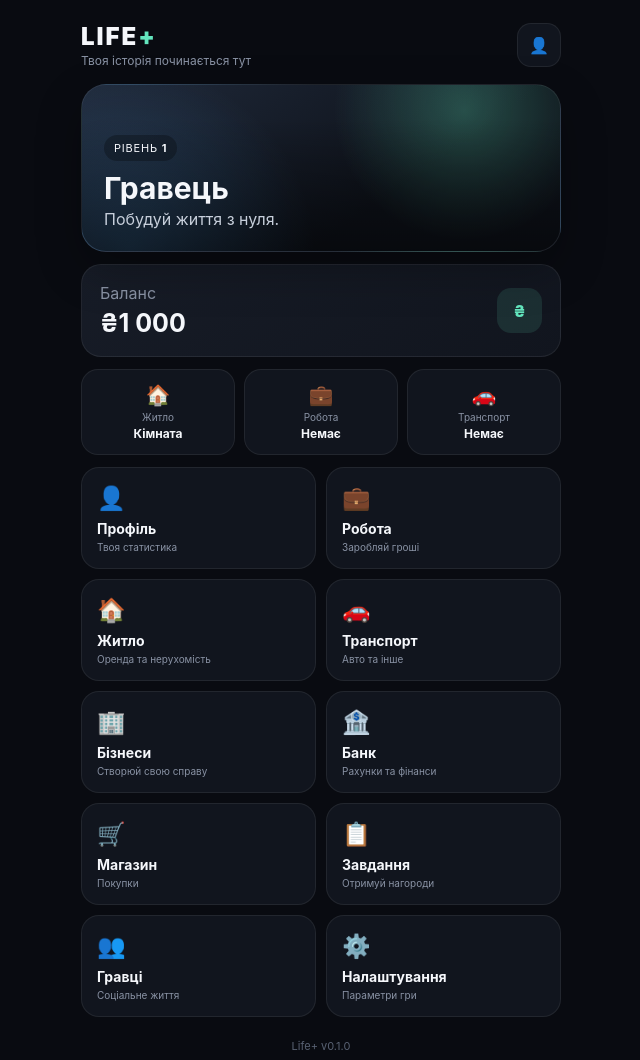
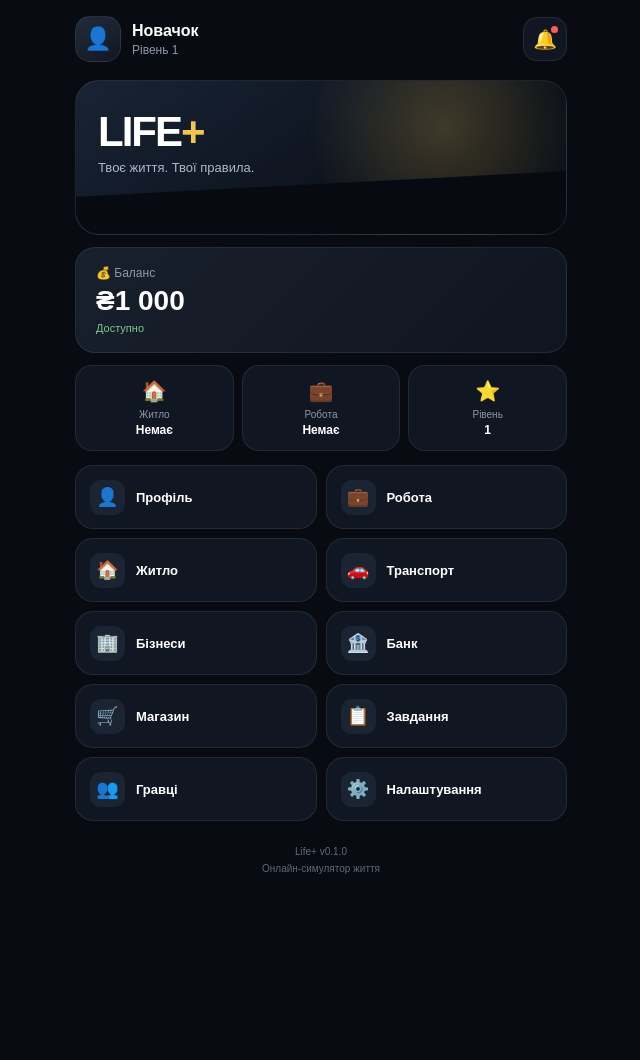
Before and after one commit to MrDragonkoo0/Life-simulator-, a plain HTML site: page index.html in a window 1280 px wide. Shown: the whole page, without its empty margins (319-959 px from the left). After the commit the page ends 906 px from the top, so only its background shows below. Drawn offline with Linux system fonts and the light colour scheme.

Commit message:
Add files via upload

```diff
--- a/app.js
+++ b/app.js
@@ -1,61 +1,46 @@
 const tg = window.Telegram?.WebApp;
 
 if (tg) {
-  tg.ready();
-  tg.expand();
-  try {
-    tg.setHeaderColor("#090b11");
-    tg.setBackgroundColor("#090b11");
-  } catch (e) {}
+    tg.ready();
+    tg.expand();
+    tg.setHeaderColor("#080b12");
+    tg.setBackgroundColor("#080b12");
 }
 
-const player = {
-  name: "Гравець",
-  level: 1,
-  balance: 1000
-};
+const toast = document.getElementById("toast");
+let toastTimer;
 
-const nameEl = document.getElementById("playerName");
-const levelEl = document.getElementById("level");
-const balanceEl = document.getElementById("balance");
+function showToast(message) {
+    toast.textContent = message;
+    toast.classList.add("show");
 
-nameEl.textContent = player.name;
-levelEl.textContent = player.level;
-balanceEl.textContent = "₴" + player.balance.toLocaleString("uk-UA");
+    clearTimeout(toastTimer);
 
-function openSection(section) {
-  if (section === "profile") {
-    window.location.href = "profile.html";
-    return;
-  }
+    toastTimer = setTimeout(() => {
+        toast.classList.remove("show");
+    }, 1800);
+}
 
-  const titles = {
+const pageNames = {
+    profile: "Профіль",
     work: "Робота",
     housing: "Житло",
     transport: "Транспорт",
-    businesses: "Бізнеси",
+    business: "Бізнеси",
     bank: "Банк",
     shop: "Магазин",
     tasks: "Завдання",
     players: "Гравці",
     settings: "Налаштування"
-  };
+};
 
-  showToast(`${titles[section] || "Розділ"} — скоро буде доступний`);
-}
-
-function showToast(message) {
-  const toast = document.getElementById("toast");
-  toast.textContent = message;
-  toast.classList.add("show");
-  clearTimeout(window.__toastTimer);
-  window.__toastTimer = setTimeout(() => toast.classList.remove("show"), 1700);
-}
-
-document.querySelectorAll(".menu-card").forEach(btn => {
-  btn.addEventListener("click", () => openSection(btn.dataset.section));
+document.querySelectorAll(".menu-button").forEach(button => {
+    button.addEventListener("click", () => {
+        const page = button.dataset.page;
+        showToast(`Розділ «${pageNames[page] || "Розділ"}» поки що в розробці`);
+    });
 });
 
-document.getElementById("profileTop").addEventListener("click", () => {
-  window.location.href = "profile.html";
+document.getElementById("notifications").addEventListener("click", () => {
+    showToast("Нових сповіщень немає");
 });
--- a/index.html
+++ b/index.html
@@ -2,60 +2,76 @@
 <html lang="uk">
 <head>
     <meta charset="UTF-8">
-  <meta name="viewport" content="width=device-width, initial-scale=1.0, viewport-fit=cover">
-  <title>Life+ — Головна</title>
+    <meta name="viewport" content="width=device-width, initial-scale=1.0, maximum-scale=1.0, user-scalable=no">
+    <title>Life+</title>
     <link rel="stylesheet" href="style.css">
-  <script src="https://telegram.org/js/telegram-web-app.js"></script>
 </head>
 <body>
 <main class="app">
     <header class="topbar">
+        <div class="player">
+            <div class="avatar">👤</div>
             <div>
-        <div class="brand">LIFE<span>+</span></div>
-        <div class="subtitle">Твоя історія починається тут</div>
+                <div class="player-name">Новачок</div>
+                <div class="player-level">Рівень 1</div>
             </div>
-      <button class="icon-btn" id="profileTop" aria-label="Профіль">👤</button>
+        </div>
+        <button class="notification" id="notifications" aria-label="Сповіщення">
+            🔔<span class="notification-dot"></span>
+        </button>
     </header>
 
     <section class="hero">
-      <div class="hero-glow"></div>
         <div class="hero-content">
-        <div class="level-pill">РІВЕНЬ <b id="level">1</b></div>
-        <h1 id="playerName">Гравець</h1>
-        <p>Побудуй життя з нуля.</p>
+            <div class="logo">LIFE<span>+</span></div>
+            <div class="subtitle">Твоє життя. Твої правила.</div>
         </div>
     </section>
 
     <section class="balance-card">
-      <div>
-        <span class="muted">Баланс</span>
-        <strong id="balance">₴1 000</strong>
-      </div>
-      <div class="wallet-icon">₴</div>
+        <div class="balance-label">💰 Баланс</div>
+        <div class="balance-value">₴1 000</div>
+        <div class="balance-status">Доступно</div>
     </section>
 
-    <section class="quick-stats">
-      <div class="stat"><span>🏠</span><small>Житло</small><b>Кімната</b></div>
-      <div class="stat"><span>💼</span><small>Робота</small><b>Немає</b></div>
-      <div class="stat"><span>🚗</span><small>Транспорт</small><b>Немає</b></div>
+    <section class="stats">
+        <div class="stat">
+            <div class="stat-icon">🏠</div>
+            <div class="stat-title">Житло</div>
+            <div class="stat-value">Немає</div>
+        </div>
+        <div class="stat">
+            <div class="stat-icon">💼</div>
+            <div class="stat-title">Робота</div>
+            <div class="stat-value">Немає</div>
+        </div>
+        <div class="stat">
+            <div class="stat-icon">⭐</div>
+            <div class="stat-title">Рівень</div>
+            <div class="stat-value">1</div>
+        </div>
     </section>
 
-    <section class="menu-grid">
-      <button class="menu-card" data-section="profile"><span>👤</span><b>Профіль</b><small>Твоя статистика</small></button>
-      <button class="menu-card" data-section="work"><span>💼</span><b>Робота</b><small>Заробляй гроші</small></button>
-      <button class="menu-card" data-section="housing"><span>🏠</span><b>Житло</b><small>Оренда та нерухомість</small></button>
-      <button class="menu-card" data-section="transport"><span>🚗</span><b>Транспорт</b><small>Авто та інше</small></button>
-      <button class="menu-card" data-section="businesses"><span>🏢</span><b>Бізнеси</b><small>Створюй свою справу</small></button>
-      <button class="menu-card" data-section="bank"><span>🏦</span><b>Банк</b><small>Рахунки та фінанси</small></button>
-      <button class="menu-card" data-section="shop"><span>🛒</span><b>Магазин</b><small>Покупки</small></button>
-      <button class="menu-card" data-section="tasks"><span>📋</span><b>Завдання</b><small>Отримуй нагороди</small></button>
-      <button class="menu-card" data-section="players"><span>👥</span><b>Гравці</b><small>Соціальне життя</small></button>
-      <button class="menu-card" data-section="settings"><span>⚙️</span><b>Налаштування</b><small>Параметри гри</small></button>
+    <section class="menu">
+        <button class="menu-button" data-page="profile"><span class="menu-icon">👤</span><span>Профіль</span></button>
+        <button class="menu-button" data-page="work"><span class="menu-icon">💼</span><span>Робота</span></button>
+        <button class="menu-button" data-page="housing"><span class="menu-icon">🏠</span><span>Житло</span></button>
+        <button class="menu-button" data-page="transport"><span class="menu-icon">🚗</span><span>Транспорт</span></button>
+        <button class="menu-button" data-page="business"><span class="menu-icon">🏢</span><span>Бізнеси</span></button>
+        <button class="menu-button" data-page="bank"><span class="menu-icon">🏦</span><span>Банк</span></button>
+        <button class="menu-button" data-page="shop"><span class="menu-icon">🛒</span><span>Магазин</span></button>
+        <button class="menu-button" data-page="tasks"><span class="menu-icon">📋</span><span>Завдання</span></button>
+        <button class="menu-button" data-page="players"><span class="menu-icon">👥</span><span>Гравці</span></button>
+        <button class="menu-button" data-page="settings"><span class="menu-icon">⚙️</span><span>Налаштування</span></button>
     </section>
 
-    <footer>Life+ v0.1.0</footer>
+    <footer class="footer">
+        <div>Life+ v0.1.0</div>
+        <div>Онлайн-симулятор життя</div>
+    </footer>
 </main>
-  <div id="toast" class="toast"></div>
+
+<div class="toast" id="toast">Розділ поки що в розробці</div>
 <script src="app.js"></script>
 </body>
 </html>
--- a/style.css
+++ b/style.css
@@ -1,329 +1,299 @@
-* { box-sizing: border-box; }
+* {
+    box-sizing: border-box;
+    margin: 0;
+    padding: 0;
+    -webkit-tap-highlight-color: transparent;
+}
 
 :root {
-  --bg: #090b11;
-  --panel: #11151e;
-  --panel2: #171c27;
-  --text: #f5f7fb;
-  --muted: #8992a4;
-  --accent: #63e6be;
-  --accent2: #4dabf7;
-  --border: rgba(255,255,255,.07);
+    --background: #080b12;
+    --card: #111722;
+    --card-light: #171f2d;
+    --border: rgba(255, 255, 255, 0.08);
+    --text: #ffffff;
+    --muted: #8d98a9;
+    --accent: #f3c44f;
 }
 
 html, body {
-  margin: 0;
+    width: 100%;
     min-height: 100%;
-  background: var(--bg);
+    background: var(--background);
     color: var(--text);
-  font-family: Inter, -apple-system, BlinkMacSystemFont, "Segoe UI", sans-serif;
+    font-family: Arial, Helvetica, sans-serif;
 }
 
 body {
-  min-height: 100vh;
     overflow-x: hidden;
 }
 
 button {
-  font: inherit;
+    border: 0;
+    font-family: inherit;
     color: inherit;
-  border: 0;
-  cursor: pointer;
 }
 
 .app {
-  width: min(100%, 520px);
+    width: 100%;
+    max-width: 520px;
+    min-height: 100vh;
     margin: 0 auto;
-  padding: max(18px, env(safe-area-inset-top)) 16px calc(24px + env(safe-area-inset-bottom));
+    padding: 16px 14px 24px;
 }
 
 .topbar {
     display: flex;
     align-items: center;
     justify-content: space-between;
-  min-height: 54px;
-  margin-bottom: 12px;
+    margin-bottom: 18px;
 }
 
-.brand {
-  font-weight: 900;
-  letter-spacing: 2px;
-  font-size: 24px;
+.player {
+    display: flex;
+    align-items: center;
+    gap: 11px;
 }
 
-.brand span { color: var(--accent); }
+.avatar {
+    width: 46px;
+    height: 46px;
+    display: flex;
+    align-items: center;
+    justify-content: center;
+    border-radius: 15px;
+    background: linear-gradient(145deg, #222c3d, #111722);
+    border: 1px solid var(--border);
+    font-size: 22px;
+}
 
-.subtitle, .muted, .menu-card small, .stat small {
+.player-name {
+    font-size: 16px;
+    font-weight: 700;
+}
+
+.player-level {
+    margin-top: 3px;
     color: var(--muted);
+    font-size: 12px;
+}
+
+.notification {
+    position: relative;
+    width: 44px;
+    height: 44px;
+    border-radius: 14px;
+    background: var(--card);
+    border: 1px solid var(--border);
+    font-size: 19px;
+    cursor: pointer;
+}
+
+.notification:active {
+    transform: scale(0.94);
+}
+
+.notification-dot {
+    position: absolute;
+    top: 8px;
+    right: 8px;
+    width: 7px;
+    height: 7px;
+    border-radius: 50%;
+    background: #ff5c5c;
+}
+
+.hero {
+    position: relative;
+    min-height: 155px;
+    border-radius: 24px;
+    overflow: hidden;
+    margin-bottom: 12px;
+    background:
+        radial-gradient(circle at 75% 30%, rgba(243, 196, 79, 0.22), transparent 35%),
+        linear-gradient(145deg, #182335, #0b1019 70%);
+    border: 1px solid var(--border);
+}
+
+.hero::after {
+    content: "";
+    position: absolute;
+    left: -10%;
+    right: -10%;
+    bottom: -50px;
+    height: 100px;
+    background: #070a10;
+    transform: rotate(-3deg);
+}
+
+.hero-content {
+    position: relative;
+    z-index: 2;
+    padding: 27px 22px;
+}
+
+.logo {
+    font-size: 42px;
+    font-weight: 900;
+    letter-spacing: -2px;
+}
+
+.logo span {
+    color: var(--accent);
 }
 
 .subtitle {
-  font-size: 12px;
-  margin-top: 2px;
-}
-
-.icon-btn, .back-btn {
-  width: 44px;
-  height: 44px;
-  border-radius: 14px;
-  background: var(--panel);
-  border: 1px solid var(--border);
-  display: grid;
-  place-items: center;
-}
-
-.back-btn { font-size: 30px; line-height: 1; }
-
-.top-spacer { width: 44px; }
-
-.hero {
-  position: relative;
-  overflow: hidden;
-  min-height: 168px;
-  border-radius: 25px;
-  padding: 22px;
-  display: flex;
-  align-items: end;
-  background:
-    radial-gradient(circle at 80% 15%, rgba(99,230,190,.28), transparent 32%),
-    radial-gradient(circle at 10% 100%, rgba(77,171,247,.24), transparent 40%),
-    linear-gradient(145deg, #202a3b, #0e121a 65%);
-  border: 1px solid var(--border);
-  box-shadow: 0 18px 45px rgba(0,0,0,.28);
-}
-
-.hero:after {
-  content: "";
-  position: absolute;
-  inset: 0;
-  background: linear-gradient(transparent 20%, rgba(0,0,0,.48));
-}
-
-.hero-content { position: relative; z-index: 2; }
-
-.level-pill {
-  display: inline-block;
-  padding: 6px 10px;
-  border-radius: 999px;
-  background: rgba(0,0,0,.28);
-  font-size: 11px;
-  letter-spacing: .8px;
-}
-
-.hero h1 {
-  margin: 9px 0 3px;
-  font-size: 30px;
-}
-
-.hero p { margin: 0; color: #c7cfdb; }
-
-.balance-card, .info-card, .profile-balance {
-  background: linear-gradient(145deg, var(--panel2), var(--panel));
-  border: 1px solid var(--border);
-  border-radius: 20px;
+    margin-top: 4px;
+    color: #aeb7c5;
+    font-size: 13px;
 }
 
 .balance-card {
-  margin-top: 12px;
-  padding: 18px;
-  display: flex;
-  align-items: center;
-  justify-content: space-between;
+    padding: 18px 20px;
+    margin-bottom: 12px;
+    border-radius: 20px;
+    background: linear-gradient(135deg, #18202d, #0f151f);
+    border: 1px solid var(--border);
 }
 
-.balance-card strong, .profile-balance strong {
-  display: block;
-  margin-top: 5px;
-  font-size: 25px;
+.balance-label {
+    color: var(--muted);
+    font-size: 12px;
 }
 
-.wallet-icon {
-  width: 45px;
-  height: 45px;
-  border-radius: 14px;
-  display: grid;
-  place-items: center;
-  background: rgba(99,230,190,.12);
-  color: var(--accent);
+.balance-value {
+    margin-top: 5px;
+    font-size: 28px;
     font-weight: 800;
 }
 
-.quick-stats {
+.balance-status {
+    margin-top: 5px;
+    color: #7fca8d;
+    font-size: 11px;
+}
+
+.stats {
     display: grid;
     grid-template-columns: repeat(3, 1fr);
-  gap: 9px;
-  margin: 12px 0;
+    gap: 8px;
+    margin-bottom: 14px;
 }
 
 .stat {
-  padding: 13px 10px;
-  background: var(--panel);
+    min-width: 0;
+    padding: 13px 9px;
+    border-radius: 17px;
+    background: var(--card);
     border: 1px solid var(--border);
-  border-radius: 17px;
     text-align: center;
 }
 
-.stat span { display: block; font-size: 20px; }
-.stat small { display: block; font-size: 10px; margin-top: 4px; }
-.stat b { display: block; margin-top: 3px; font-size: 12px; }
-
-.menu-grid {
-  display: grid;
-  grid-template-columns: repeat(2, 1fr);
-  gap: 10px;
+.stat-icon {
+    font-size: 20px;
 }
 
-.menu-card {
-  text-align: left;
-  padding: 15px;
-  min-height: 102px;
-  border-radius: 18px;
-  background: var(--panel);
-  border: 1px solid var(--border);
-  transition: transform .12s ease, background .12s ease;
+.stat-title {
+    margin-top: 6px;
+    color: var(--muted);
+    font-size: 10px;
 }
 
-.menu-card:active { transform: scale(.98); background: var(--panel2); }
-.menu-card span { font-size: 23px; display: block; margin-bottom: 8px; }
-.menu-card b { display: block; font-size: 14px; }
-.menu-card small { display: block; margin-top: 4px; font-size: 10px; }
-
-.toast {
-  position: fixed;
-  left: 50%;
-  bottom: 22px;
-  transform: translate(-50%, 20px);
-  opacity: 0;
-  pointer-events: none;
-  padding: 11px 15px;
-  border-radius: 13px;
-  background: #202632;
-  border: 1px solid var(--border);
-  transition: .2s;
-  font-size: 13px;
-  z-index: 20;
+.stat-value {
+    margin-top: 3px;
+    font-size: 12px;
+    font-weight: 700;
+    white-space: nowrap;
+    overflow: hidden;
+    text-overflow: ellipsis;
 }
 
-.toast.show { opacity: 1; transform: translate(-50%, 0); }
-
-footer {
-  text-align: center;
-  color: #596273;
-  font-size: 11px;
-  padding: 22px 0 4px;
-}
-
-/* Profile */
-.page-title {
-  font-size: 19px;
-  font-weight: 800;
-}
-
-.profile-hero {
-  text-align: center;
-  padding: 12px 0 18px;
-}
-
-.avatar {
-  width: 92px;
-  height: 92px;
-  margin: 0 auto 12px;
-  display: grid;
-  place-items: center;
-  border-radius: 28px;
-  font-size: 44px;
-  background: linear-gradient(145deg, #243246, #121721);
-  border: 1px solid rgba(99,230,190,.2);
-  box-shadow: 0 15px 35px rgba(0,0,0,.25);
-}
-
-.profile-name { font-size: 24px; font-weight: 850; }
-.profile-level { margin-top: 4px; color: var(--muted); font-size: 13px; }
-
-.profile-balance {
-  padding: 17px 19px;
-  margin-bottom: 12px;
-}
-
-.profile-balance span { color: var(--muted); font-size: 12px; }
-
-.info-card {
-  padding: 17px;
-  margin-bottom: 12px;
-}
-
-.section-heading {
-  font-weight: 800;
-  margin-bottom: 13px;
-}
-
-.info-row {
-  display: flex;
-  justify-content: space-between;
-  gap: 12px;
-  padding: 12px 0;
-  border-top: 1px solid var(--border);
-  font-size: 13px;
-}
-
-.info-row:first-of-type { border-top: 0; padding-top: 0; }
-.info-row b { color: #dce3ed; }
-
-.stats-grid {
+.menu {
     display: grid;
     grid-template-columns: repeat(2, 1fr);
     gap: 9px;
 }
 
-.big-stat {
-  padding: 14px 10px;
-  background: rgba(255,255,255,.025);
+.menu-button {
+    min-height: 64px;
+    display: flex;
+    align-items: center;
+    gap: 11px;
+    padding: 12px 14px;
+    border-radius: 18px;
+    background: var(--card);
     border: 1px solid var(--border);
-  border-radius: 14px;
-  text-align: center;
+    font-size: 13px;
+    font-weight: 700;
+    cursor: pointer;
+    transition: transform 0.12s ease, background 0.12s ease;
 }
 
-.big-stat strong {
-  display: block;
-  font-size: 22px;
+.menu-button:active {
+    transform: scale(0.96);
+    background: var(--card-light);
 }
 
-.big-stat span {
-  display: block;
-  color: var(--muted);
-  font-size: 10px;
-  margin-top: 3px;
+.menu-icon {
+    width: 35px;
+    height: 35px;
+    display: flex;
+    align-items: center;
+    justify-content: center;
+    border-radius: 11px;
+    background: #1b2432;
+    font-size: 18px;
+    flex-shrink: 0;
 }
 
-.progress-top {
-  display: flex;
-  justify-content: space-between;
-  font-size: 12px;
-  margin-bottom: 8px;
+.footer {
+    padding: 22px 4px 5px;
+    text-align: center;
+    color: #5f6979;
+    font-size: 10px;
+    line-height: 1.7;
 }
 
-.progress-top b { color: var(--accent); }
-
-.progress {
-  height: 8px;
-  border-radius: 99px;
-  overflow: hidden;
-  background: #252b36;
+.toast {
+    position: fixed;
+    left: 50%;
+    bottom: 24px;
+    transform: translate(-50%, 20px);
+    opacity: 0;
+    pointer-events: none;
+    padding: 12px 18px;
+    border-radius: 14px;
+    background: #1c2431;
+    border: 1px solid var(--border);
+    color: #fff;
+    font-size: 12px;
+    transition: opacity 0.2s ease, transform 0.2s ease;
+    z-index: 100;
 }
 
-.progress-fill {
-  height: 100%;
-  border-radius: inherit;
-  background: linear-gradient(90deg, var(--accent2), var(--accent));
+.toast.show {
+    opacity: 1;
+    transform: translate(-50%, 0);
 }
 
-.progress-card small {
-  display: block;
-  margin-top: 9px;
-  color: var(--muted);
-  font-size: 10px;
+@media (max-width: 360px) {
+    .app {
+        padding-left: 10px;
+        padding-right: 10px;
     }
 
-@media (min-width: 480px) {
-  .app { padding-left: 20px; padding-right: 20px; }
+    .logo {
+        font-size: 36px;
     }
+
+    .menu-button {
+        min-height: 58px;
+        padding: 10px;
+        font-size: 12px;
+    }
+
+    .menu-icon {
+        width: 32px;
+        height: 32px;
+        font-size: 16px;
+    }
+}
```
Lines whose indentation alone changed are shown as unchanged.
